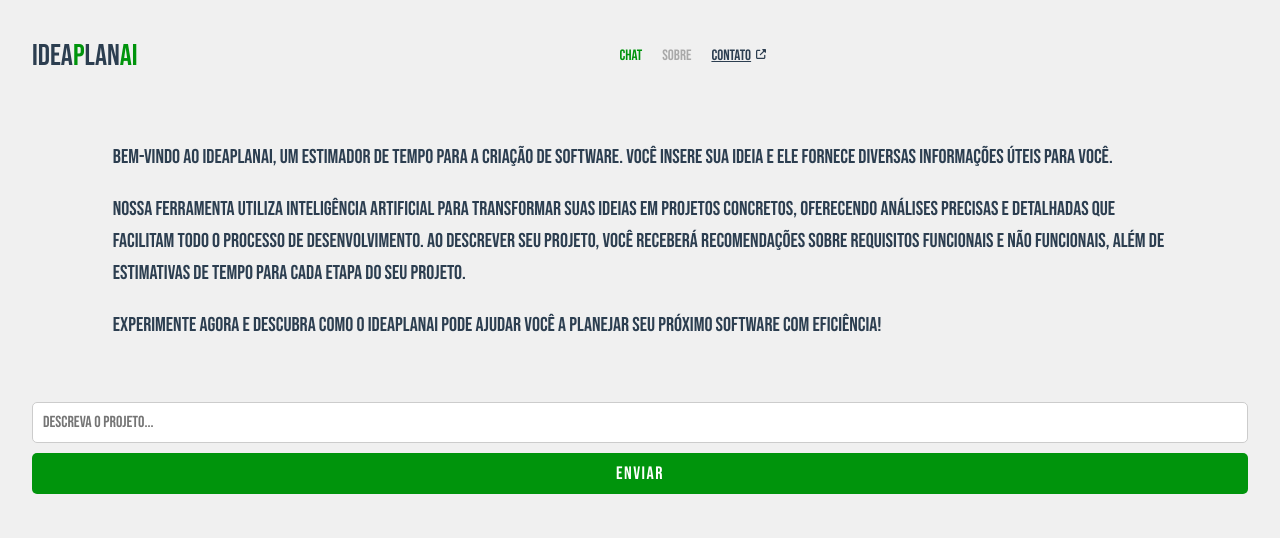
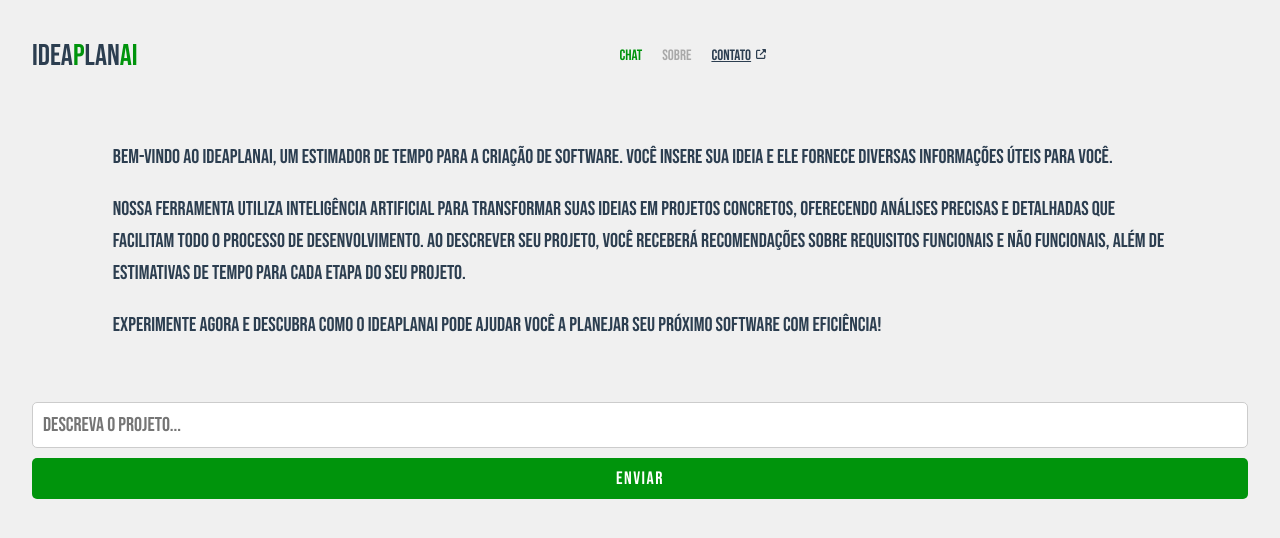
Before and after one commit to dacmarcell/ideaplanAI-web, a Vue app: page / in a window 1280 px wide. Shown: the top 538 px of the page. Built offline with nearby package versions, Linux system fonts and the light colour scheme.

Commit message:
Refactor MarkdownRenderer.vue: Update form input styles

```diff
--- a/src/components/MarkdownRenderer.vue
+++ b/src/components/MarkdownRenderer.vue
@@ -19,12 +19,17 @@
 
 <style scoped>
 .form-input {
+  outline: none;
   width: 100%;
   padding: 10px;
   border: 1px solid #ccc;
   margin-bottom: 10px;
-  font-size: 16px;
+  font-size: 20px;
   font-family: var(--font-primary);
+}
+.form-input:focus {
+  outline: none;
+  border: 1px solid var(--background-secoundary-color);
 }
 
 .form-button {
```
